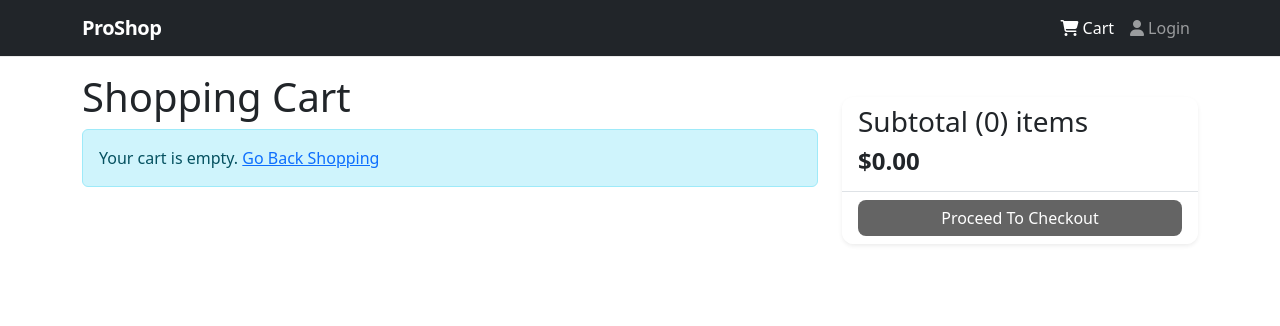
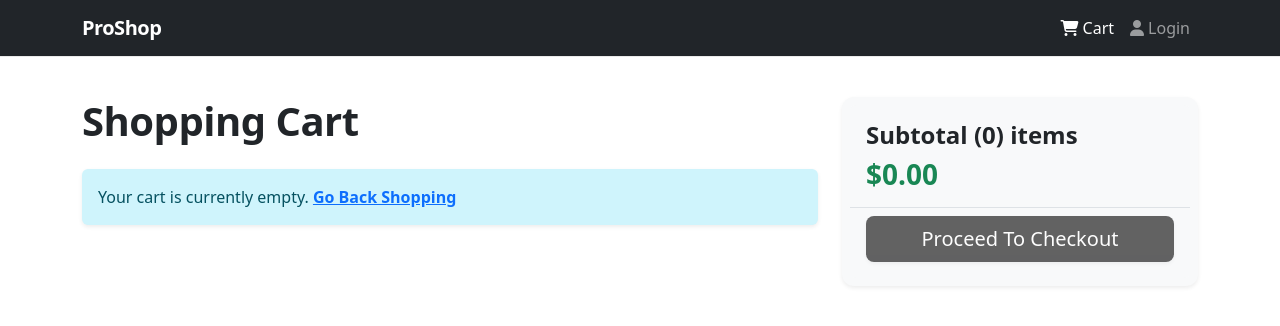
Before and after one commit to Tobiscus100/ecommerce-project, a React (Vite) app in the folder frontend/: page /cart in a window 1280 px wide. Shown: the top 326 px of the page. Built offline with nearby package versions, Linux system fonts and the light colour scheme.

Commit message:
feat: implement functional CartScreen with quantity controls and dynamic pricing calculations

```diff
--- a/frontend/src/App.jsx
+++ b/frontend/src/App.jsx
@@ -1,16 +1,16 @@
-import { BrowserRouter as Router, Routes, Route } from 'react-router-dom'
-import { Container } from 'react-bootstrap'
-import Header from './components/Header'
-import HomeScreen from './screens/HomeScreen'
-import ProductScreen from './screens/ProductScreen'
-import CartScreen from './screens/CartScreen'
-import LoginScreen from './screens/LoginScreen'
-import RegisterScreen from './screens/RegisterScreen'
-import ProfileScreen from './screens/ProfileScreen'
-import ShippingScreen from './screens/ShippingScreen'
-import PaymentScreen from './screens/PaymentScreen'
-import PlaceOrderScreen from './screens/PlaceOrderScreen'
-import OrderScreen from './screens/OrderScreen' // Clean import for single invoice view
+import { BrowserRouter as Router, Routes, Route } from "react-router-dom";
+import { Container } from "react-bootstrap";
+import Header from "./components/Header";
+import HomeScreen from "./screens/HomeScreen";
+import ProductScreen from "./screens/ProductScreen";
+import CartScreen from "./screens/CartScreen";
+import LoginScreen from "./screens/LoginScreen";
+import RegisterScreen from "./screens/RegisterScreen";
+import ProfileScreen from "./screens/ProfileScreen";
+import ShippingScreen from "./screens/ShippingScreen";
+import PaymentScreen from "./screens/PaymentScreen";
+import PlaceOrderScreen from "./screens/PlaceOrderScreen";
+import OrderScreen from "./screens/OrderScreen"; // Clean import for single invoice view
 
 function App() {
   return (
@@ -19,21 +19,23 @@ function App() {
       <main className="py-3">
         <Container>
           <Routes>
-            <Route path='/login' element={<LoginScreen />} />
-            <Route path='/register' element={<RegisterScreen />} />
-            <Route path='/' element={<HomeScreen />} exact />
-            <Route path='/product/:id' element={<ProductScreen />} />
-            <Route path='/cart/:id?' element={<CartScreen />} />
-            <Route path='/profile' element={<ProfileScreen />} />
-            <Route path='/shipping' element={<ShippingScreen />} />
-            <Route path='/payment' element={<PaymentScreen />} />
-            <Route path='/placeorder' element={<PlaceOrderScreen />} />
-            <Route path='/order/:id' element={<OrderScreen />} /> {/* Dynamic Invoice View Route */}
+            <Route path="/login" element={<LoginScreen />} />
+            <Route path="/register" element={<RegisterScreen />} />
+            <Route path="/" element={<HomeScreen />} exact />
+            <Route path="/product/:id" element={<ProductScreen />} />
+            <Route path="/cart" element={<CartScreen />} />
+            <Route path="/cart/:id" element={<CartScreen />} />
+            <Route path="/profile" element={<ProfileScreen />} />
+            <Route path="/shipping" element={<ShippingScreen />} />
+            <Route path="/payment" element={<PaymentScreen />} />
+            <Route path="/placeorder" element={<PlaceOrderScreen />} />
+            <Route path="/order/:id" element={<OrderScreen />} />{" "}
+            {/* Dynamic Invoice View Route */}
           </Routes>
         </Container>
       </main>
     </Router>
-  )
+  );
 }
 
-export default App
+export default App;
--- a/frontend/src/screens/CartScreen.jsx
+++ b/frontend/src/screens/CartScreen.jsx
@@ -1,70 +1,85 @@
-import React, { useEffect } from 'react'
-import { Link, useParams, useSearchParams, useNavigate } from 'react-router-dom'
-import { useDispatch, useSelector } from 'react-redux'
-import { Row, Col, ListGroup, Image, Form, Button, Card } from 'react-bootstrap'
-import { addToCart, removeFromCart } from '../actions/cartActions'
+import React, { useEffect } from "react";
+import { Link, useParams, useLocation, useNavigate } from "react-router-dom";
+import { useDispatch, useSelector } from "react-redux";
+import {
+  Row,
+  Col,
+  ListGroup,
+  Image,
+  Form,
+  Button,
+  Card,
+} from "react-bootstrap";
+import { addToCart, removeFromCart } from "../actions/cartActions";
 
 function CartScreen() {
-    const { id } = useParams()
-    const [searchParams] = useSearchParams()
-    const navigate = useNavigate()
-    const dispatch = useDispatch()
+  const { id } = useParams();
+  const location = useLocation();
+  const navigate = useNavigate();
+  const dispatch = useDispatch();
 
-    // Get the quantity value from the URL query string
-    const qty = searchParams.get('qty') ? Number(searchParams.get('qty')) : 1
+  // Extract quantity from URL query string string (e.g., ?qty=2)
+  const qty = location.search ? Number(location.search.split("=")[1]) : 1;
 
-    const cart = useSelector(state => state.cart)
-    const { cartItems } = cart
+  // Grab the current cart state from Redux
+  const cart = useSelector((state) => state.cart);
+  const { cartItems } = cart;
 
   useEffect(() => {
     if (id) {
-            dispatch(addToCart(id, qty))
-            // FIXED: Changed True to lowercase true so JavaScript doesn't crash
-            navigate('/cart', { replace: true })
+      dispatch(addToCart(id, qty));
     }
-    }, [dispatch, id, qty, navigate])
+  }, [dispatch, id, qty]);
 
   const removeFromCartHandler = (productId) => {
-        dispatch(removeFromCart(productId))
-        console.log('remove:', productId)
-    }
+    dispatch(removeFromCart(productId));
+  };
 
   const checkoutHandler = () => {
-        // Directs user to login or shipping
-        navigate('/login?redirect=shipping')
-    }
+    // Navigate user to login, then redirect cleanly to shipping setup address steps step
+    navigate("/login?redirect=shipping");
+  };
 
   return (
-        <Row>
-            {/* Left Side: Cart Items List */}
+    <Row className="my-4">
+      {/* Left Column: List of Cart Items */}
       <Col md={8}>
-                <h1>Shopping Cart</h1>
+        <h1 className="mb-4 fw-bold text-dark" style={{ letterSpacing: "-0.5px" }}>
+          Shopping Cart
+        </h1>
         {cartItems.length === 0 ? (
-                    <div className="alert alert-info">
-                        Your cart is empty. <Link to="/">Go Back Shopping</Link>
+          <div className="alert alert-info border-0 shadow-sm rounded">
+            Your cart is currently empty. <Link to="/" className="fw-bold">Go Back Shopping</Link>
           </div>
         ) : (
-                    <ListGroup variant="flush">
-                        {cartItems.map(item => (
-                            <ListGroup.Item key={item.product} className="py-3">
+          <ListGroup variant="flush" className="shadow-sm rounded border">
+            {cartItems.map((item) => (
+              <ListGroup.Item key={item.product} className="p-3 bg-white">
                 <Row className="align-items-center">
-                                    <Col md={2}>
-                                        <Image src={item.image} alt={item.name} fluid rounded />
+                  {/* Item Image */}
+                  <Col md={2} xs={3}>
+                    <Image src={item.image} alt={item.name} fluid className="rounded shadow-sm" />
                   </Col>
-                                    <Col md={3}>
-                                        <Link to={`/product/${item.product}`} style={{ textDecoration: 'none', color: '#333' }}>
-                                            <strong>{item.name}</strong>
+
+                  {/* Item Name Link */}
+                  <Col md={3} xs={9} className="my-2 my-md-0">
+                    <Link to={`/product/${item.product}`} className="text-dark fw-semibold" style={{ textDecoration: "none" }}>
+                      {item.name}
                     </Link>
                   </Col>
-                                    <Col md={2}>
-                                        ${item.price}
+
+                  {/* Item Price */}
+                  <Col md={2} xs={4} className="text-muted fw-bold">
+                    ${Number(item.price).toFixed(2)}
                   </Col>
-                                    <Col md={3}>
+
+                  {/* Quantity Dynamic Adjust Selector Selection Selector */}
+                  <Col md={3} xs={5}>
                     <Form.Control
                       as="select"
                       value={item.qty}
                       onChange={(e) => dispatch(addToCart(item.product, Number(e.target.value)))}
-                                            className="form-select"
+                      className="form-select form-select-sm border-2"
                     >
                       {[...Array(item.countInStock).keys()].map((x) => (
                         <option key={x + 1} value={x + 1}>
@@ -73,13 +88,16 @@ function CartScreen() {
                       ))}
                     </Form.Control>
                   </Col>
-                                    <Col md={2}>
+
+                  {/* Delete Item Icon Button */}
+                  <Col md={2} xs={3} className="text-end">
                     <Button
                       type="button"
                       variant="light"
                       onClick={() => removeFromCartHandler(item.product)}
+                      className="text-danger btn-sm border"
                     >
-                                            <i className="fas fa-trash" style={{ color: '#dc3545' }}></i>
+                      <i className="fas fa-trash"></i> Delete
                     </Button>
                   </Col>
                 </Row>
@@ -89,22 +107,22 @@ function CartScreen() {
         )}
       </Col>
 
-            {/* Right Side: Order Subtotal Action Box */}
-            <Col md={4}>
-                <Card className="border-0 shadow-sm mt-4">
-                    <ListGroup variant="flush">
-                        <ListGroup.Item>
-                            <h3>
+      {/* Right Column: Order Subtotal Buy Box */}
+      <Col md={4} className="mt-4 mt-md-0">
+        <Card className="border-0 shadow-sm p-2 bg-light">
+          <ListGroup variant="flush" className="rounded">
+            <ListGroup.Item className="bg-light pt-3">
+              <h4 className="fw-bold text-dark">
                 Subtotal ({cartItems.reduce((acc, item) => acc + item.qty, 0)}) items
+              </h4>
+              <h3 className="text-success fw-bold mt-2">
+                ${cartItems.reduce((acc, item) => acc + item.qty * Number(item.price), 0).toFixed(2)}
               </h3>
-                            <h4 className="fw-bold mt-2">
-                                ${cartItems.reduce((acc, item) => acc + item.qty * item.price, 0).toFixed(2)}
-                            </h4>
             </ListGroup.Item>
-                        <ListGroup.Item>
+            <ListGroup.Item className="bg-light pb-3">
               <Button
                 type="button"
-                                className="btn-block w-100 btn-dark"
+                className="btn-block w-100 btn-dark btn-lg font-weight-bold py-2 shadow-sm"
                 disabled={cartItems.length === 0}
                 onClick={checkoutHandler}
               >
@@ -115,7 +133,7 @@ function CartScreen() {
         </Card>
       </Col>
     </Row>
-    )
+  );
 }
 
-export default CartScreen
+export default CartScreen;
```
Lines whose indentation alone changed are shown as unchanged.
